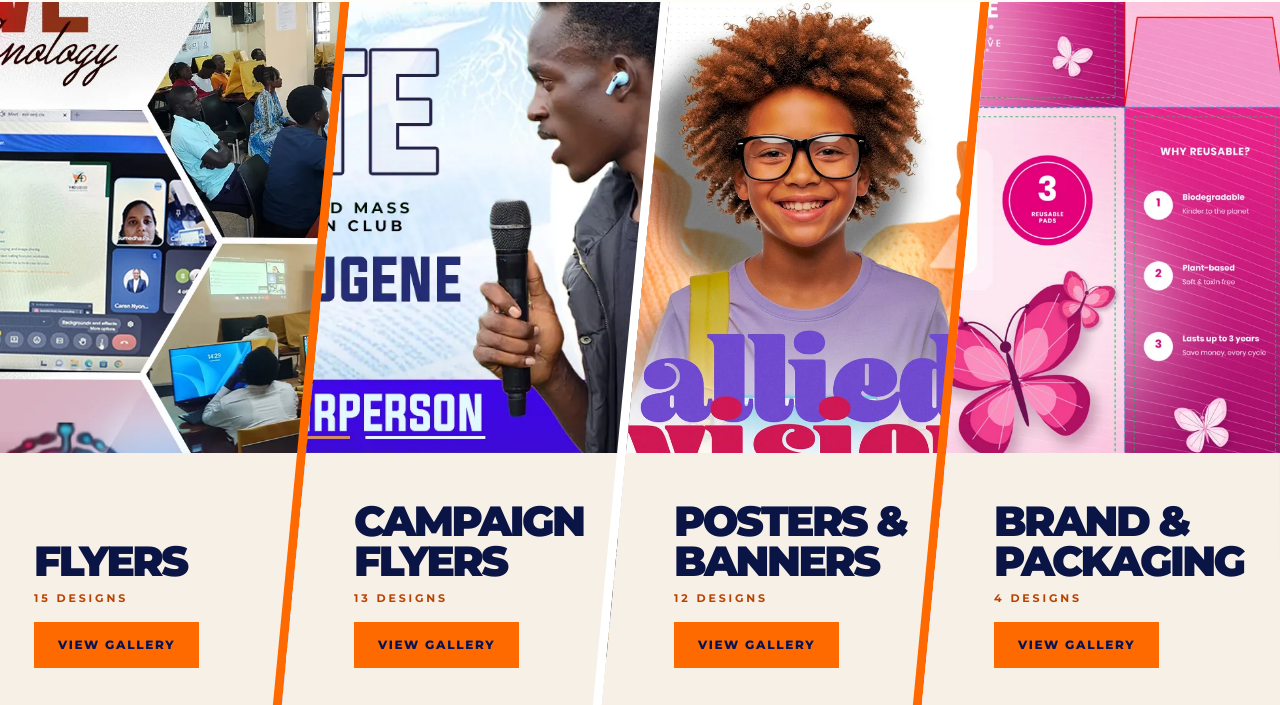
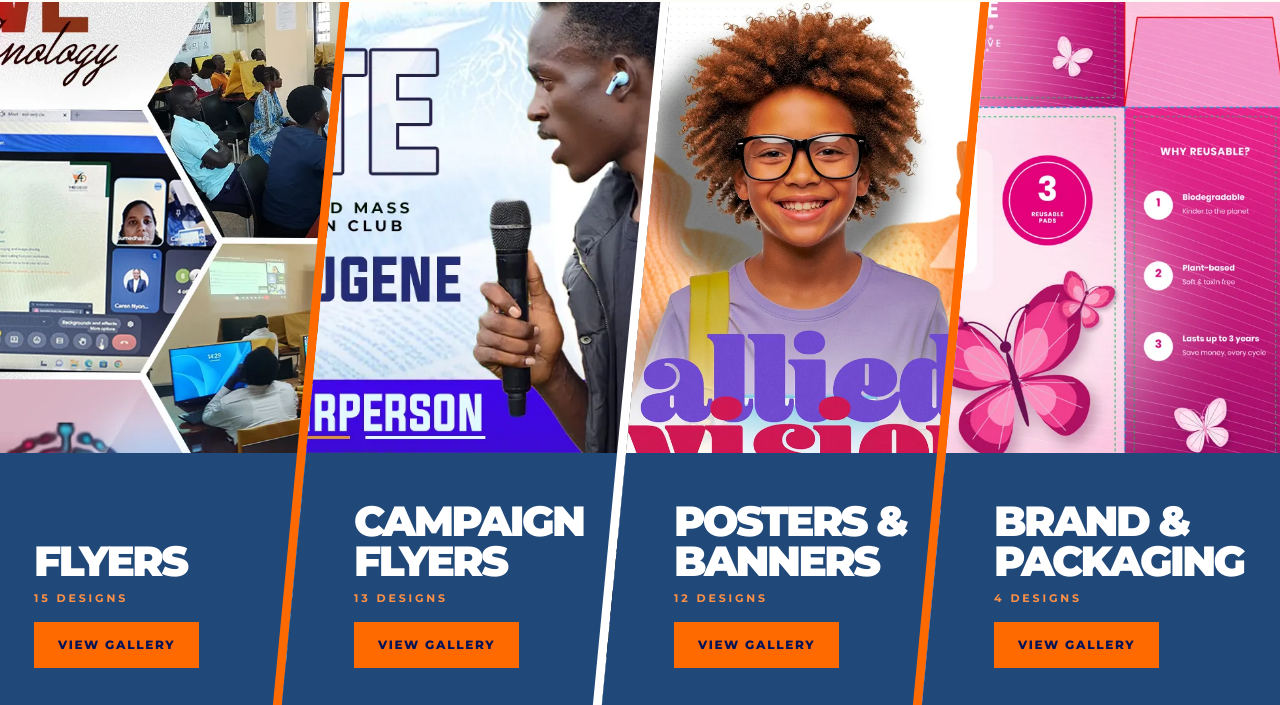
Before and after one commit to flexmediacreatives-ship-it/flexmediadesigns.ke, a plain HTML site: page our-work.html in a window 1280 px wide. Shown: the part 92-797 px from the top of the page. Drawn offline with Linux system fonts and the light colour scheme.

Commit message:
Add files via upload

```diff
--- a/css/site.css
+++ b/css/site.css
@@ -110,7 +110,7 @@ main .btn{color:var(--navy)}main .btn:hover{color:#fff}
 main .btn.ghost{color:var(--ink)}main .btn.ghost:hover{border-color:var(--blue);color:var(--blue)}
 main .svc a.more{color:var(--blue)}main .svc a.more:hover{color:var(--orange-dk)}
 main .cta-band .btn{background:var(--orange);border-color:var(--orange);color:var(--navy)}main .cta-band .btn:hover{background:#fff;border-color:#fff;color:var(--navy)}
-main .panel .cnt{color:var(--orange-dk)}
+main .panel::after{background:var(--steel)}main .panel h2{color:#fff}main .panel .cnt{color:var(--orange-lt)}
 main .chips button:hover{border-color:var(--blue);color:var(--blue)}
 main .tile .cap{background:var(--navy);color:#fff}main .tile .cap em{color:var(--orange-lt)}
 main .form input:focus,main .form textarea:focus{border-color:var(--blue);box-shadow:0 0 0 3px rgba(10,56,181,.16)}
```
